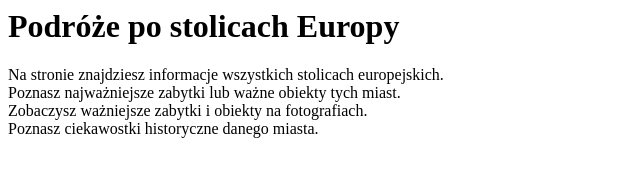
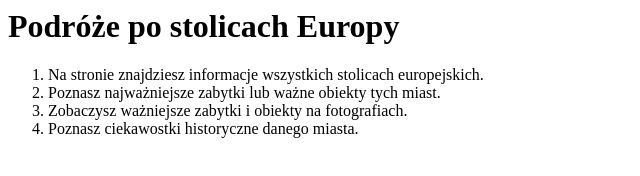
Before and after one commit to mieczyslawow/strona, a plain HTML site: page index.html in a window 1280 px wide. Shown: the whole page, without its empty margins (0-640 px from the left). Drawn offline with Linux system fonts and the light colour scheme.

Commit message:
Ćwiczenie 4

```diff
--- a/index.html
+++ b/index.html
@@ -4,9 +4,14 @@
   </head>
   <body>
     <h1>Podróże po stolicach Europy</h1>
-Na stronie znajdziesz informacje wszystkich stolicach europejskich. <br/>
-Poznasz najważniejsze zabytki lub ważne obiekty tych miast.<br/>
-Zobaczysz ważniejsze zabytki i obiekty na fotografiach.<br/>
-Poznasz ciekawostki historyczne danego miasta.<br/>
+    <p>
+      <ol>
+        <li>Na stronie znajdziesz informacje wszystkich stolicach europejskich. </li>
+        <li>Poznasz najważniejsze zabytki lub ważne obiekty tych miast.</li>
+        <li>Zobaczysz ważniejsze zabytki i obiekty na fotografiach.</li>
+        <li>Poznasz ciekawostki historyczne danego miasta.</li>
+      </ol>
+    </p>
+
   </body>
 </html>
```
Lines whose indentation alone changed are shown as unchanged.
